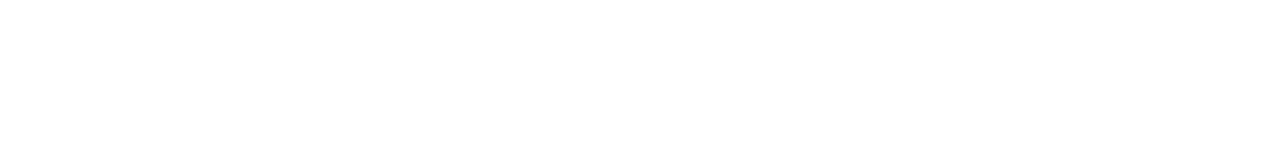
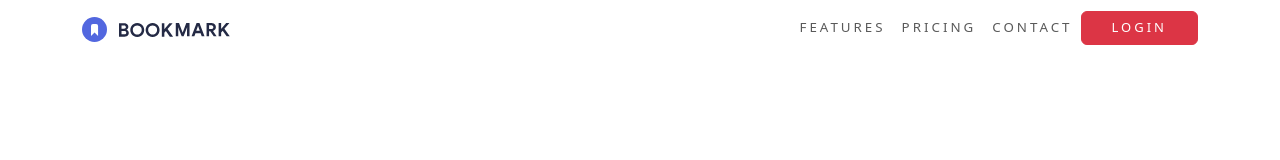
Before and after one commit to tiagrossin/SPRINT2_ANGULAR, a website: page index.html in a window 1280 px wide. Drawn offline with nearby package versions, Linux system fonts and the light colour scheme; files that its build step writes are made by us from their sources.

Commit message:
uncommited changes made before summer

```diff
--- a/index.html
+++ b/index.html
@@ -3,13 +3,42 @@
   <head>
     <meta charset="UTF-8" />
     <meta name="viewport" content="width=device-width, initial-scale=1.0" />
-    <link rel="stylesheet" href="css/custom.css" />
+    <link rel="stylesheet" href="css/custom.min.css" />
     <title>SPRINT 2</title>
   </head>
   <body>
-
-    <script
-      src="js/bootstrap.bundle.min.js"
-    ></script>
+    <nav class="navbar navbar-expand-lg">
+      <div class="container">
+        <a class="navbar-brand" href="#"
+          ><img src="/images/logo-bookmark.svg" alt="logo-bookmark"
+        /></a>
+        <button
+          class="navbar-toggler"
+          type="button"
+          data-bs-toggle="collapse"
+          data-bs-target="#navbarSupportedContent"
+          aria-controls="navbarSupportedContent"
+          aria-expanded="false"
+          aria-label="Toggle navigation"
+        >
+          <span class="navbar-toggler-icon"></span>
+        </button>
+        <div class="collapse navbar-collapse" id="navbarSupportedContent">
+          <ul class="navbar-nav ms-auto mb-auto">
+            <li class="nav-item">
+              <a class="nav-link" href="#">FEATURES</a>
+            </li>
+            <li class="nav-item">
+              <a class="nav-link" href="#">PRICING</a>
+            </li>
+            <li class="nav-item">
+              <a class="nav-link">CONTACT</a>
+            </li>
+          </ul>
+          <button class="login-btn btn btn-danger">LOGIN</button>
+        </div>
+      </div>
+    </nav>
+    <script src="js/bootstrap.bundle.min.js"></script>
   </body>
 </html>
--- a/sass/custom.scss
+++ b/sass/custom.scss
@@ -1,2 +1,19 @@
+$navbar-light-toggler-border-color: #ffffff00;
 
 @import "../node_modules/bootstrap/scss/bootstrap";
+
+.login-btn,
+.nav-item {
+  font-weight: 500;
+  letter-spacing: 3px;
+}
+
+.login-btn {
+  font-size: small;
+  padding-left: 30px;
+  padding-right: 30px;
+}
+
+.nav-item {
+    font-size: smaller;
+}
```
Also changed, not shown: css/custom.min.css, 1 other file.
